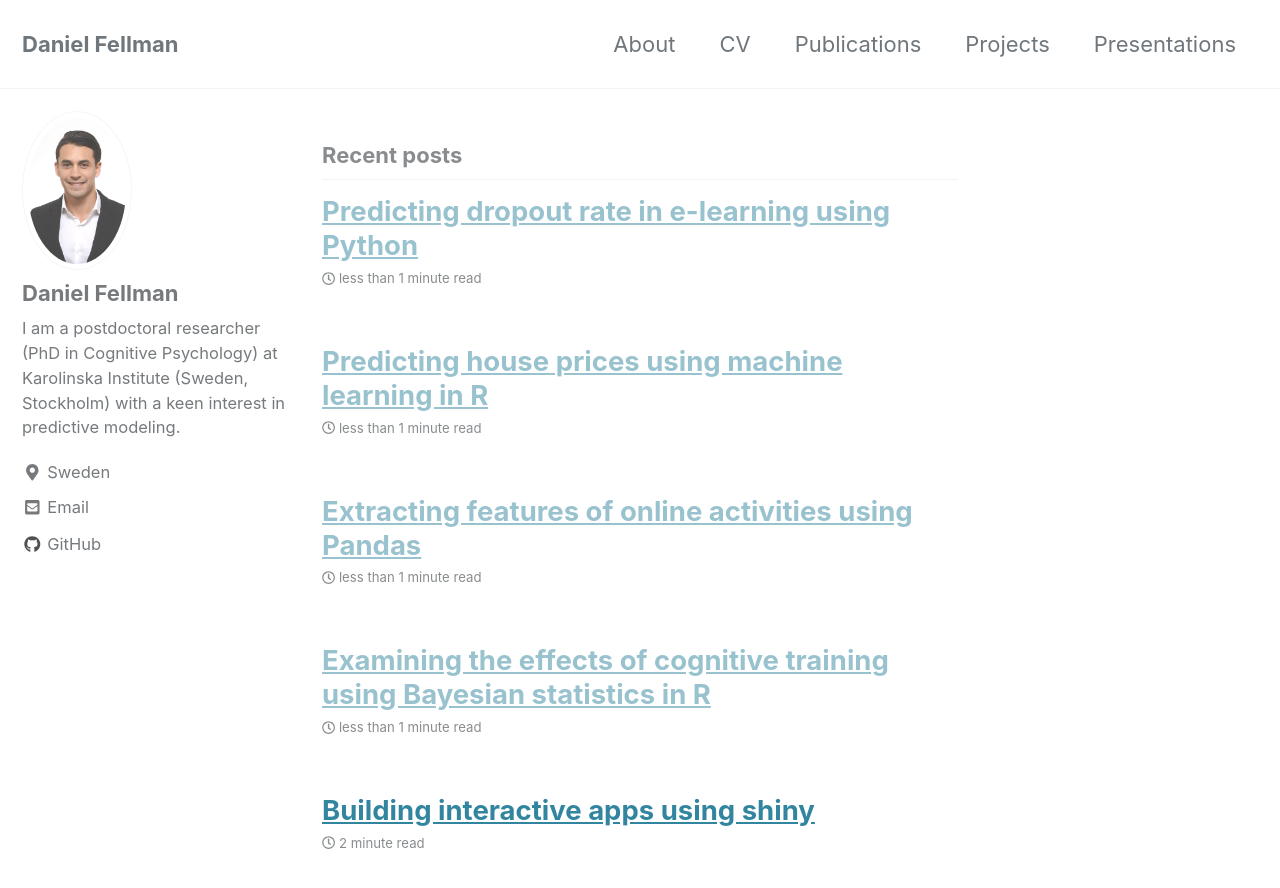
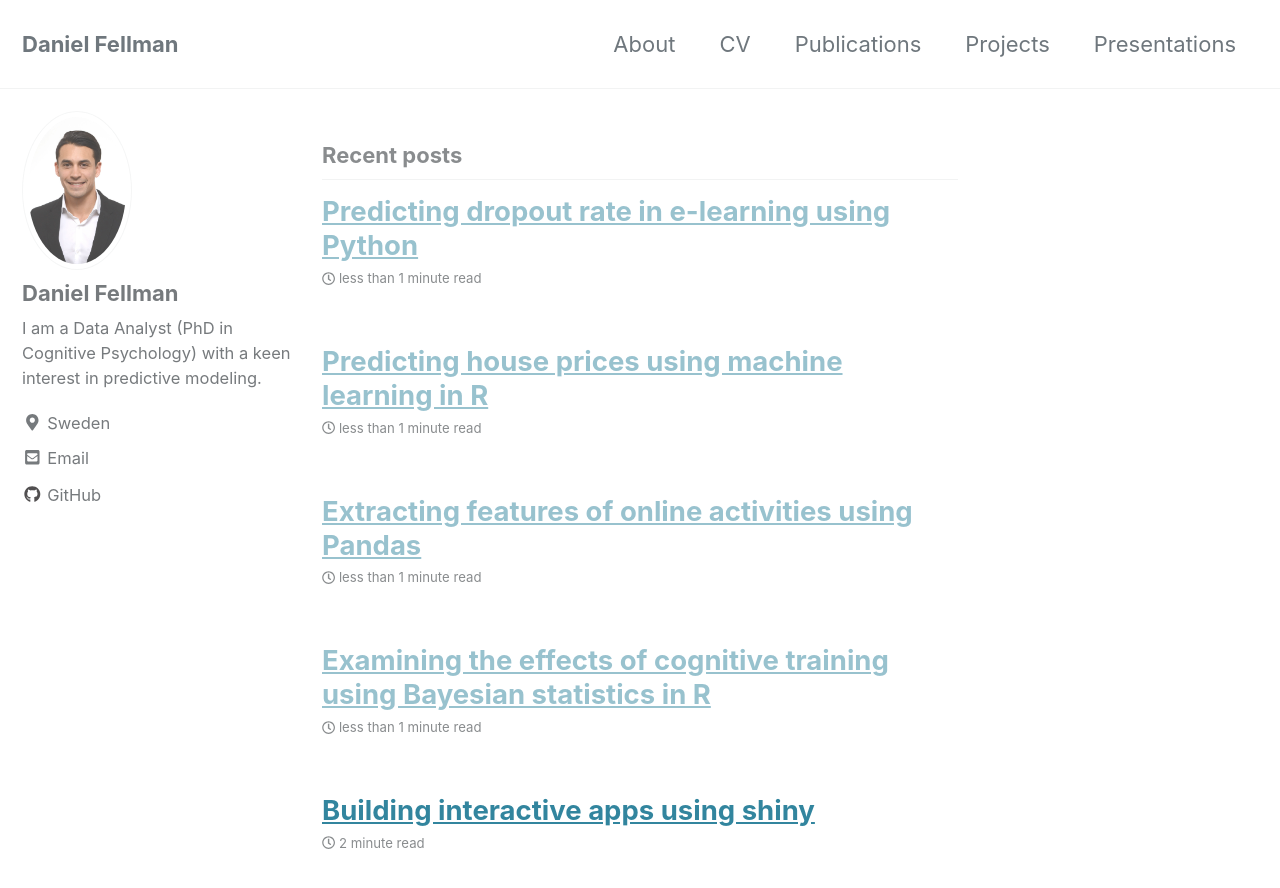
Before and after one commit to danielfellman/danielfellman.github.io, a Jekyll site: the page built from index.html, in a window 1280 px wide and 900 px high. Shown: the top 888 px of the window. Built offline with Jekyll 4.4.1, drawn with Linux system fonts in a browser that asks for light colours; cached includes are drawn as plain includes; nearby versions of some CDN libraries; the list of posts is cut into pages by our own code.

Commit message:
slight change

```diff
--- a/_config.yml
+++ b/_config.yml
@@ -105,7 +105,7 @@ analytics:
 author:
   name             : "Daniel Fellman"
   avatar           :  "/images/bio.jpg" # path of avatar image, e.g. "/assets/images/bio-photo.jpg"
-  bio              :  "I am a postdoctoral researcher (PhD in Cognitive Psychology) at Karolinska Institute (Sweden, Stockholm) with a keen interest in predictive modeling."
+  bio              :  "I am a Data Analyst (PhD in Cognitive Psychology) with a keen interest in predictive modeling."
   location         : "Sweden"
   email            : "daniel.fellman@ki.se"
   github           : "danielfellman"
```
